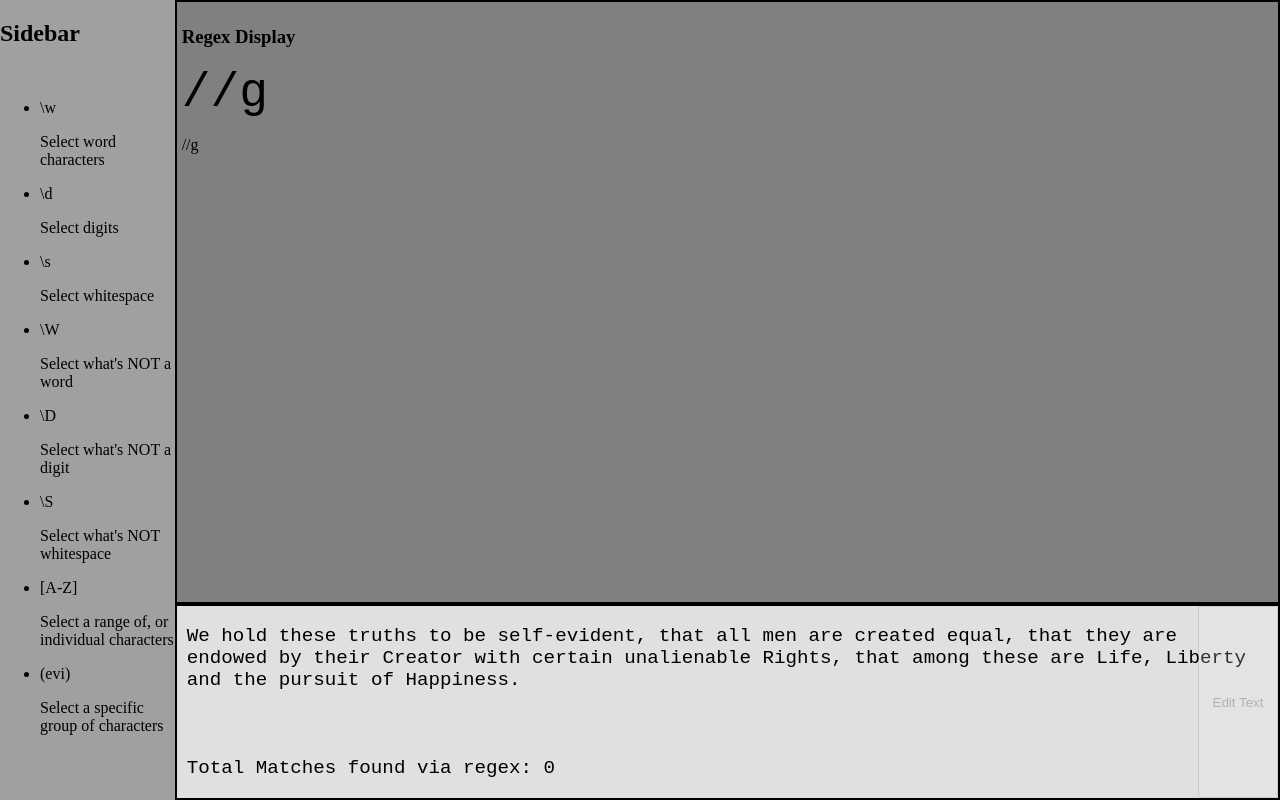
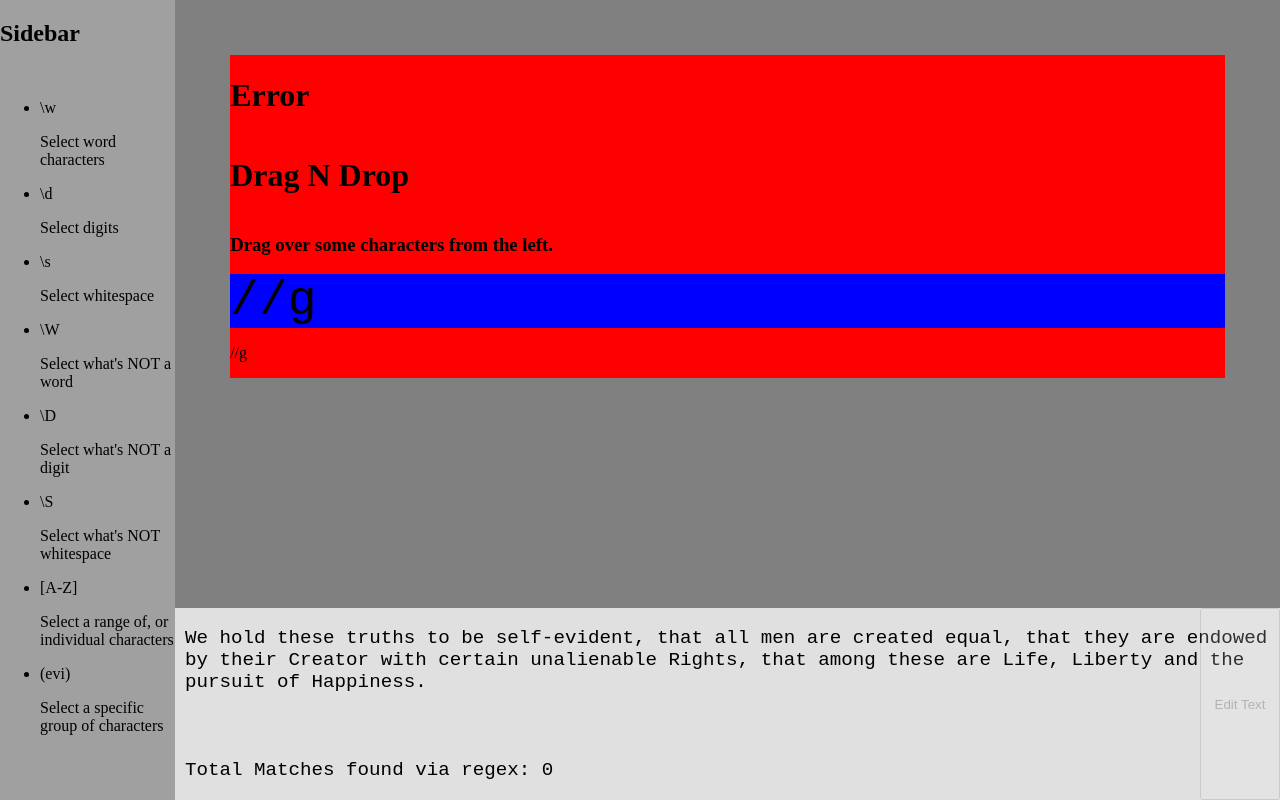
Before and after one commit to scratch-for-regex/main, a React (Create React App) app in the folder scratch/: page / in a window 1280 px wide. Built offline with nearby package versions, Linux system fonts and the light colour scheme; what redux-promise-middleware would draw is missing.

Commit message:
Created Error component to display any errors thrown by RegExp.

```diff
--- a/scratch/src/components/RegexDisplay/DisplayCard.js
+++ b/scratch/src/components/RegexDisplay/DisplayCard.js
@@ -17,7 +17,6 @@ class DisplayCard extends React.Component {
             .replace(/\//g, "")
             .replace(/[\\{[(]/, "")
             .replace(/[}\])]/, ""),
-        error: null
     }
 
     render() {
@@ -50,15 +49,6 @@ class DisplayCard extends React.Component {
                         className={this.state.error ? "tooltip off" : "tooltip"}
                     >
                         {this.props.regexInfo.purpose}
-                    </div>
-                    <div
-                        className={
-                            this.state.error
-                                ? "tooltip error on"
-                                : "tooltip error"
-                        }
-                    >
-                        {this.state.error}
                     </div>
                 </form>
             </DraggableItem>
@@ -109,7 +99,7 @@ class DisplayCard extends React.Component {
             const regLength =
                 `${regF + this.state.regexString + regB}`.length + 2
             const error = `${e}`.substring(43 + regLength)
-            this.setState({ error: error })
+            this.props.setError(error)
             console.log(error)
         }
     }
--- /dev/null
+++ b/scratch/src/components/RegexDisplay/ErrorCard.js
@@ -0,0 +1,12 @@
+import React from "react"
+
+const ErrorCard = props => {
+    return (
+        <div className="regex-error">
+            <h1>Error</h1>
+            <h3>{props.error}</h3>
+        </div>
+    )
+}
+
+export default ErrorCard
--- a/scratch/src/components/RegexDisplay/index.js
+++ b/scratch/src/components/RegexDisplay/index.js
@@ -1,6 +1,7 @@
-import React from "react"
+import React, { useState } from "react"
 import { useSelector } from "react-redux"
 import DisplayCard from "./DisplayCard"
+import ErrorCard from "./ErrorCard"
 import "./index.scss"
 import { Dropzone } from "../shared"
 import { formatRegex, selectedChars } from "../../selectors"
@@ -8,10 +9,16 @@ import { formatRegex, selectedChars } from "../../selectors"
 const RegexDisplay = () => {
     const formattedRegex = useSelector(formatRegex)
     const arrayRegex = useSelector(selectedChars)
+    const [error, setError] = useState(null)
 
     return (
-        <div className="regex-display">
-            <h3>Regex Display</h3>
+        <div className="top-section">
+            <div className="display-container">
+                <div className="error-container">
+                    <ErrorCard error={error} />
+                </div>
+                <h1>Drag N Drop</h1>
+                <h3>Drag over some characters from the left.</h3>
                 <Dropzone>
                     <div className="display-card-container">
                         {" "}
@@ -20,12 +27,16 @@ const RegexDisplay = () => {
                             <DisplayCard
                                 key={regexPiece.id}
                                 regexInfo={regexPiece}
+                                setError={setError}
                             />
                         ))}
                         <span>/g</span>
                     </div>
                 </Dropzone>
+                <div className="regex-n-tooltips">
                     <p>{formattedRegex}</p>
+                </div>
+            </div>
         </div>
     )
 }
--- a/scratch/src/components/RegexDisplay/index.scss
+++ b/scratch/src/components/RegexDisplay/index.scss
@@ -1,14 +1,19 @@
-.regex-display {
+.top-section {
     background: #808080;
     height: 100%;
     width: 100%;
     box-sizing: border-box;
-    padding: 5px;
-    border: 2px solid black;
+    padding: 5%;
+
+    .display-container {
+        display: flex;
+        flex-flow: column;
+        background: red;
 
         .display-card-container {
             font-family: monospace;
             display: flex;
+            background: blue;
 
             span {
                 font-size: 3rem;
@@ -85,3 +90,4 @@
             }
         }
     }
+}
--- a/scratch/src/components/RegexTextArea/RegexTextArea.scss
+++ b/scratch/src/components/RegexTextArea/RegexTextArea.scss
@@ -1,5 +1,4 @@
 .textarea {
-    border: 2px solid black;
     min-height: 12rem;
     position: relative;
     padding: 0 10px;
```
Lines whose indentation alone changed are shown as unchanged.
